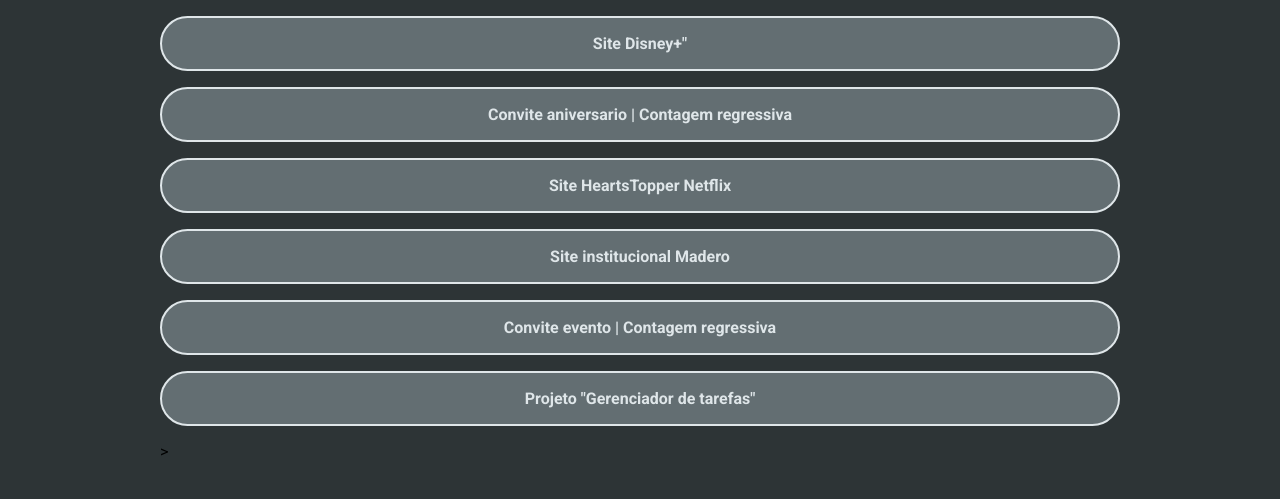
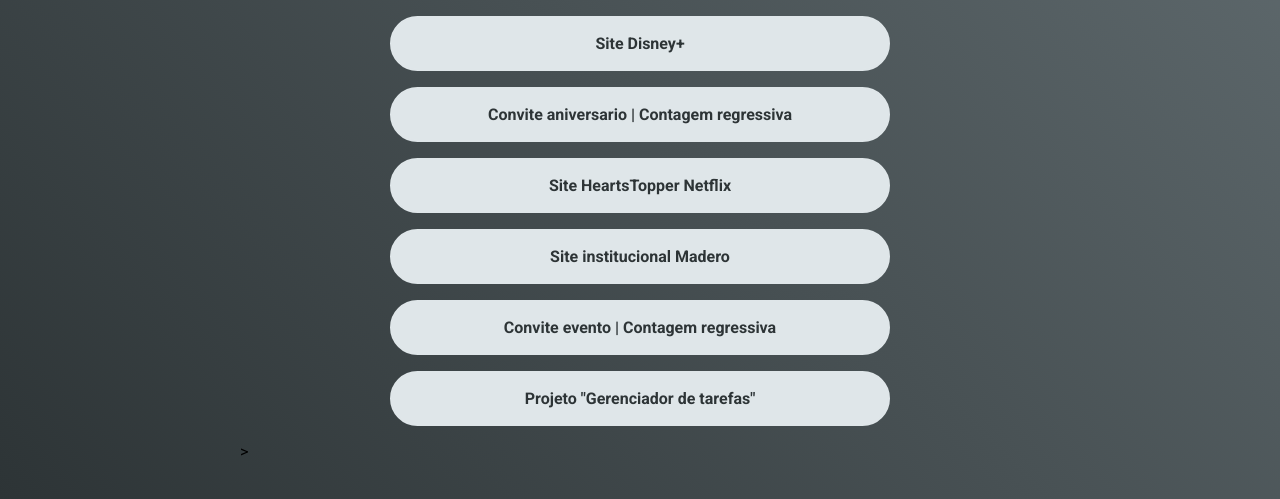
Before and after one commit to marloncunhabr/Portfolio_link, a website: page index.html in a window 1280 px wide. Shown: the part 301-800 px from the top of the page. Drawn offline with Linux system fonts and the light colour scheme.

Commit message:
novas atulizaçoes nao cores e algumas atualizacoes na resposividade

```diff
--- a/index.html
+++ b/index.html
@@ -50,7 +50,7 @@
             <ul class="projects-list">
                 <li class="projects-list-itens">
                     <a href="https://clone-dineyplus.vercel.app/">
-                        Site Disney+"
+                        Site Disney+
                     </a>
                 </li>
                 <li class="projects-list-itens">
--- a/src/style/main.less
+++ b/src/style/main.less
@@ -14,7 +14,7 @@
 }
 
 body {
-    background-color: @corDeFundo;
+    background-image: linear-gradient(45deg, @corDeFundo, @cordosBotoes);
 
     h1 {
         color: @corDosTextos;
@@ -31,7 +31,7 @@
 }
 
 .container {
-    max-width: 960px;
+    max-width: 800px;
     width: 100%;
     margin: 0 auto;
     height: 100vh;
@@ -39,12 +39,19 @@
     flex-direction: column;
     justify-content: center;
 
+
     @media @breakpointMobile {
-        max-width: 70%;
+        max-width: 80%;
     }
 
     @media @breakpointTablet {
         max-width: 80%;
+    }
+
+    li {
+        width: 100%;
+        max-width: 500px;
+        margin: 0 auto;
     }
 }
 
@@ -94,6 +101,7 @@
     li {
         img {
             transition: all ease .3s;
+
             &:hover {
                 transform: scale(1.3);
             }
@@ -107,20 +115,20 @@
     &-itens {
         a {
             text-decoration: none;
-            background-color: @cordosBotoes;
+            background-color: @corDosTextos;
             display: block;
             padding: 16px 20px;
             margin-bottom: 16px;
             border-radius: 30px;
             text-align: center;
-            color: @corDosTextos;
+            color: @corDeFundo;
             font-weight: bold;
             border: 2px solid @corDosTextos;
             transition: all ease .5s;
 
             &:hover {
-                color: @cordosBotoes;
-                background-color: transparent;
+                color: @corDosTextos;
+                background-color: @cordosBotoes;
                 border: 2px solid @cordosBotoes;
             }
         }
```
Also changed, not shown: build/style/main.css.
